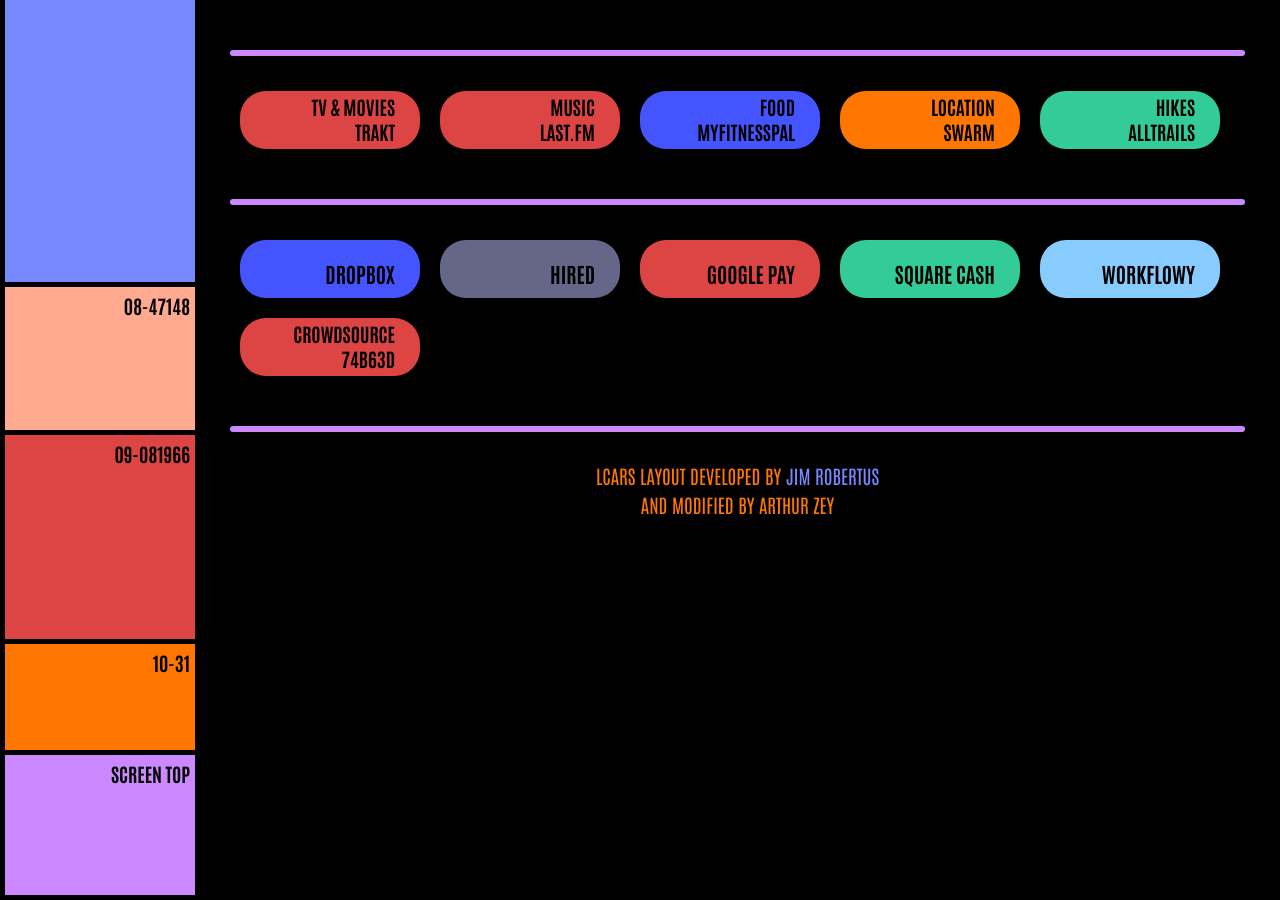
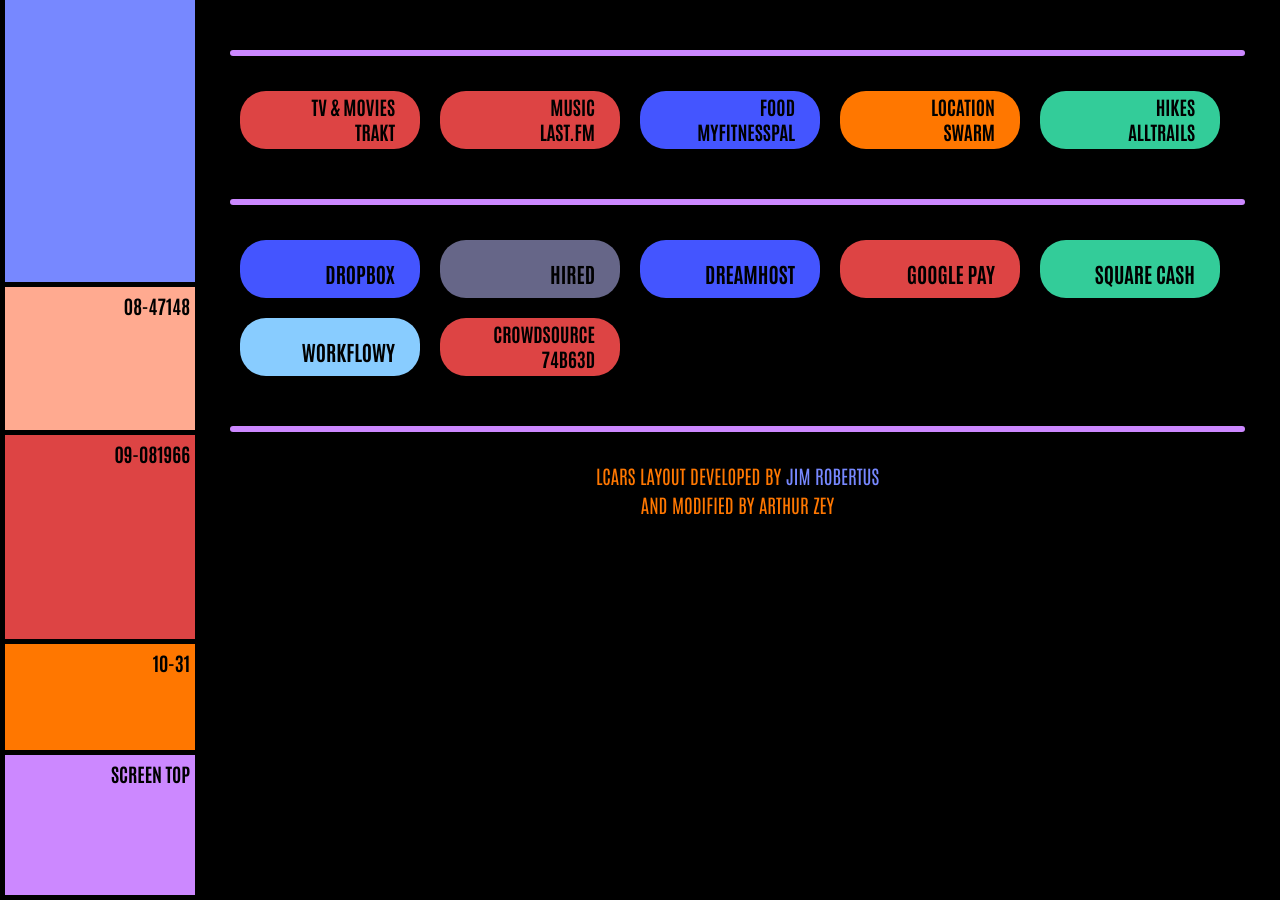
Before and after one commit to ArthurZey/arthurzey.github.io, a Jekyll site: the page built from _pages/stubs/routines.md, in a window 1280 px wide and 900 px high, scrolled down 1111 px. Built offline with Jekyll 4.4.1, drawn with Linux system fonts in a browser that asks for light colours.

Commit message:
added DreamHost referral link

```diff
--- a/_layouts/lcars-classic.html
+++ b/_layouts/lcars-classic.html
@@ -278,6 +278,7 @@
 						<div class="buttons">
 							<a href="https://www.dropbox.com/referrals/AADhCdIbfmFQx6VFavJ3cy4HgwA4PfPd3ho?src=global9" target="_blank" class="blue">Dropbox</a>
 							<a href="https://hired.com/x/ffcaf88af5c389141fb9293e4ee3daa5" target="_blank" class="gray">Hired</a>
+							<a href="https://www.dreamhost.com/r.cgi?294314" target="_blank" class="blue">DreamHost</a>
 							<a href="https://g.co/payinvite/ir1lh2k" target="_blank" class="red">Google Pay</a>
 							<a href="https://cash.app/app/MJTQFSN" target="_blank" class="green">Square Cash</a>
 							<a href="https://workflowy.com/invite/880a248a.lnx" target="_blank" class="ice">WorkFlowy</a>
```
